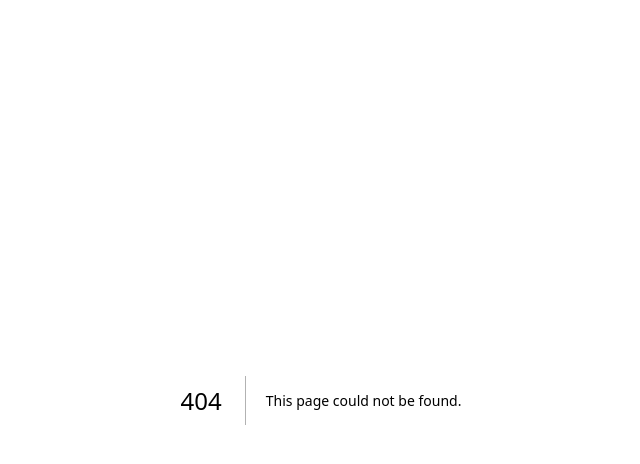
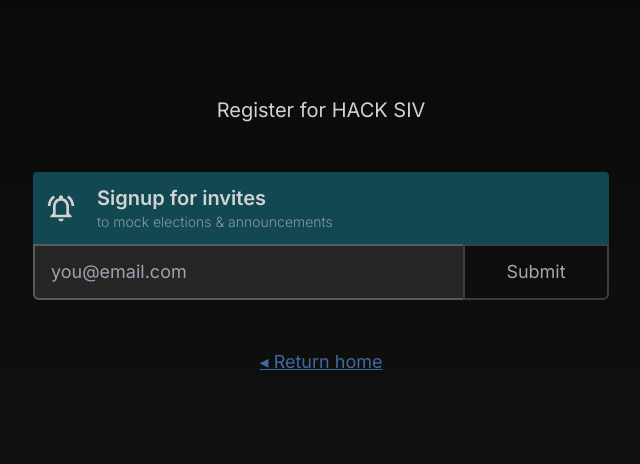
Before and after one commit to siv-org/hack.siv.org, a Next.js app: page /register in a window 1280 px wide. Before the commit this address had no page. Shown: the top 464 px of the page, without its empty margins (319-959 px from the left). Built offline with nearby package versions, Linux system fonts and the light colour scheme.

Commit message:
Add /register page

```diff
--- /dev/null
+++ b/app/register/page.tsx
@@ -0,0 +1,18 @@
+import Link from 'next/link'
+import { Register } from '../register'
+
+export default function RegisterPage() {
+  return (
+    <main className="flex min-h-screen max-w-3xl mx-auto flex-col items-center p-6 pt-10 sm:p-24 space-y-12 sm:text-lg">
+      <h3 className="text-xl">Register for HACK SIV</h3>
+      <Register />
+
+      <Link
+        className="underline text-blue-400 text-opacity-60 hover:text-opacity-100"
+        href="/"
+      >
+        ◂ Return home
+      </Link>
+    </main>
+  )
+}
```
